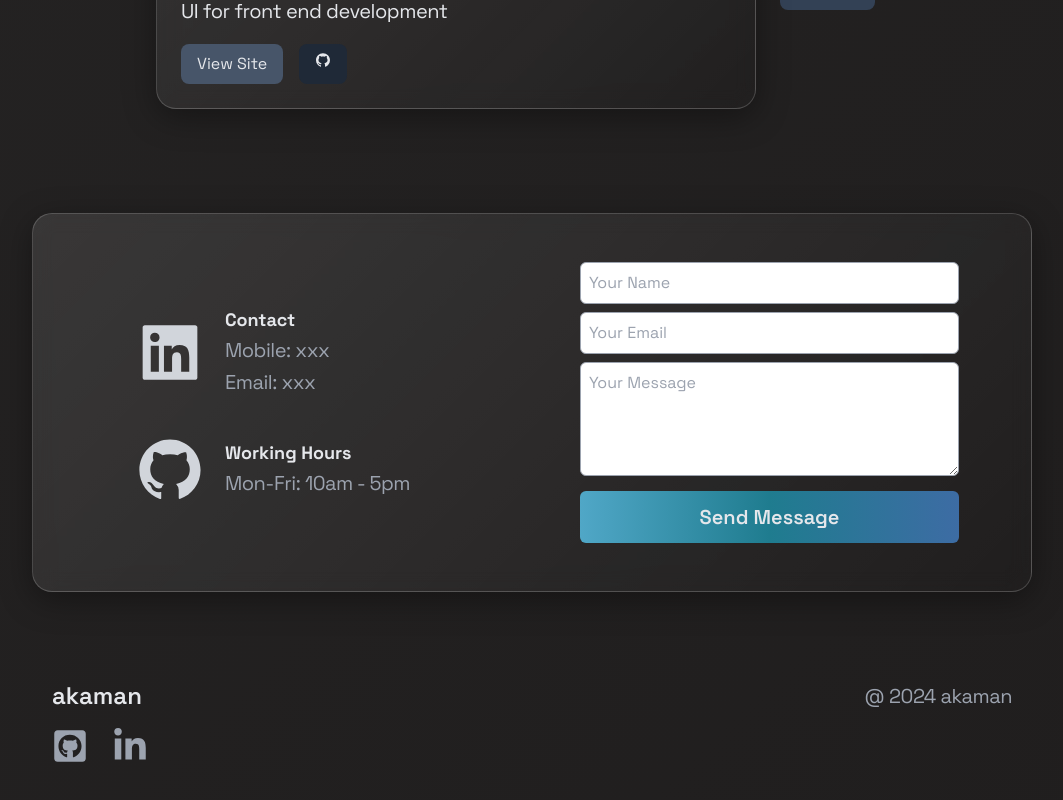
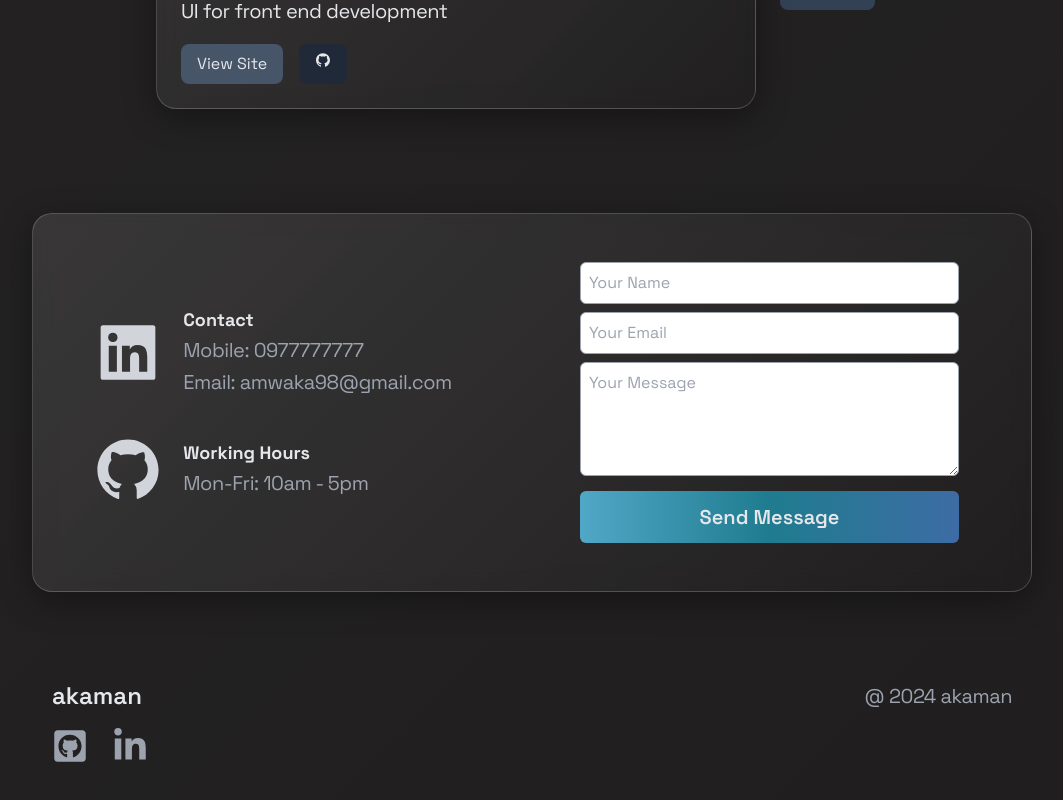
Before and after one commit to akaman198/personal-portfolio, a React (Vite) app: page / in a window 1280 px wide. Shown: the part 2670-3470 px from the top of the page, without its empty margins (108-1171 px from the left). Built offline with nearby package versions, Linux system fonts and the light colour scheme.

Commit message:
update contact info

```diff
--- a/src/components/Contact.jsx
+++ b/src/components/Contact.jsx
@@ -12,8 +12,8 @@ const Contact = () => {
           <AiFillLinkedin className="w-[70px] h-auto text-gray-300" />
           <div className="m-5">
             <h3 className="text-lg font-bold text-gray-200">Contact</h3>
-            <p className="text-gray-400">Mobile: xxx</p>
-            <p className="text-gray-400">Email: xxx</p>
+            <p className="text-gray-400">Mobile: 0977777777</p>
+            <p className="text-gray-400">Email: amwaka98@gmail.com</p>
           </div>
         </li>
 
```
